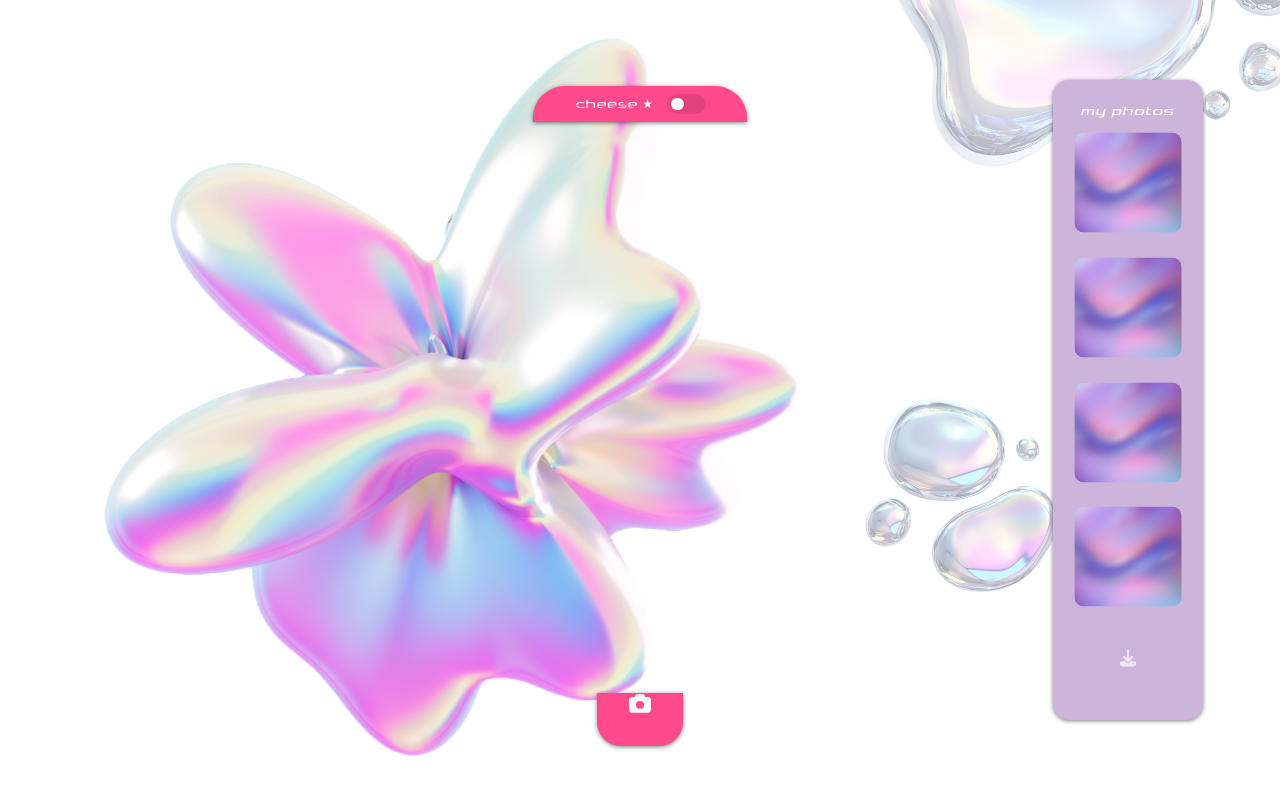
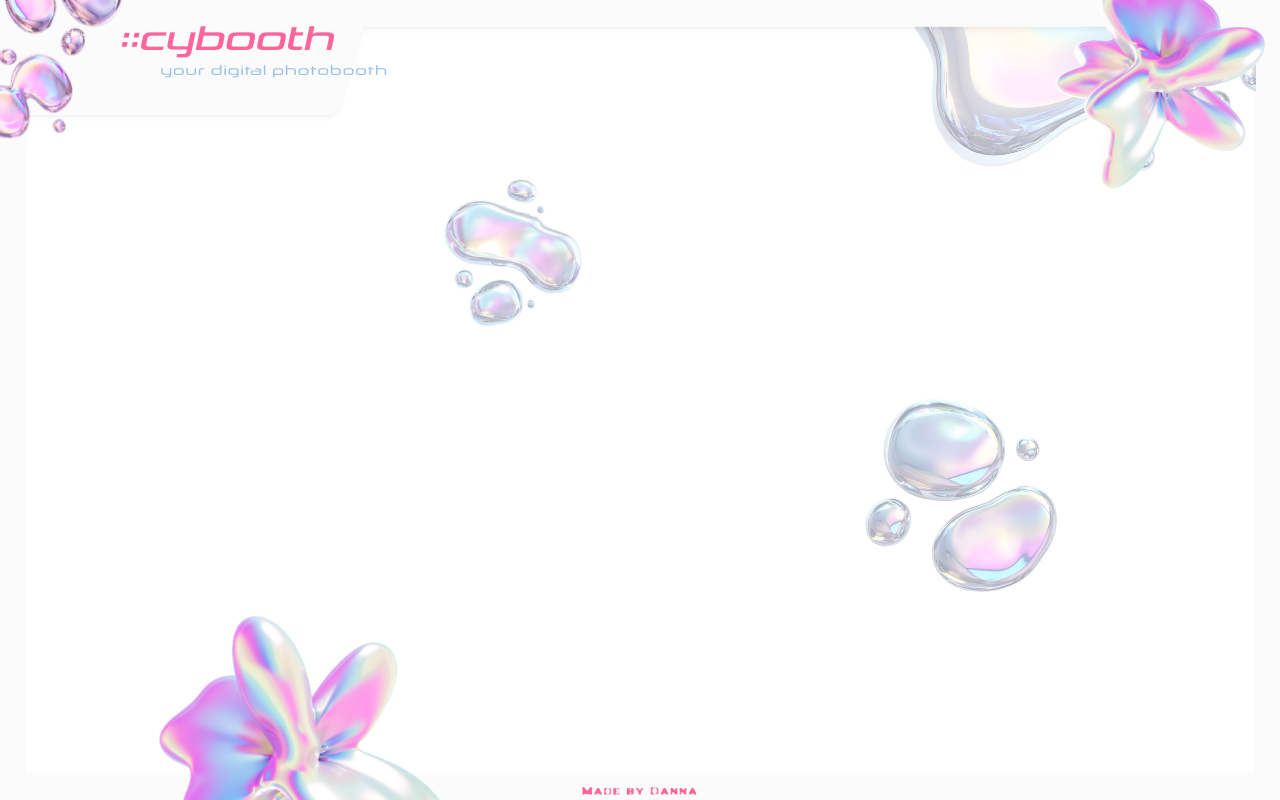
Before and after one commit to derrrna/project-cybooth, a React (Vite) app in the folder cybooth/: page /photobooth in a window 1280 px wide. Built offline with nearby package versions, Linux system fonts and the light colour scheme; no server answers.

Commit message:
logo border fixed
Fixed logoborder positioning

```diff
--- a/cybooth/src/components/LogoBorder.tsx
+++ b/cybooth/src/components/LogoBorder.tsx
@@ -1,35 +1,35 @@
+/**
+ * Border component for Photobooth and Editor Pages.
+ * @constructor
+ *
+ * TODO make mobile responsive
+ */
 export default function LogoBorder(){
     return (
-        <div className={'flex'}>
+        <div className={'flex relative w-screen h-screen'}>
 
-            <div className={'w-screen h-screen overflow-hidden relative z-[13] flex flex-col items-start'}>
-                {/* TODO resizing*/ }
-                <img className={'scale-50 top-[50%] right-[25%]'} src={'logoborder/chromix_12.svg'}/>
-                <img className={'scale-50 top-[30%] -translate-x-2/5'} src={'logoborder/chromix_28.svg'}/>
-            </div>
+            {/* Chromix Blobs Near Logo - Visible for all screens */}
+            <img className={'w-screen h-screen absolute z-[13] scale-[25%] -top-[50%] right-[45%]'}
+                 src={'logoborder/chromix_12.svg'} aria-hidden={true} alt={""}/>
+            <img className={'w-screen h-screen absolute z-[13] scale-[20%] -top-[38%] -left-[48%]'}
+                 src={'logoborder/chromix_28.svg'} aria-hidden={true} alt={""}/>
 
-            <div className="w-screen h-screen overflow-hidden absolute z-[11]">
-                {/* A different svg will load based on the breakpoint.*/}
-                <img
-                    className="w-screen h-screen z-[11] absolute hidden lg:block"
-                    src="/logoborder/lg_border.svg"
-                    alt="Logo Border"
-                />
+            {/* WHITE BORDER */}
 
-                <img
-                    className="w-screen h-screen z-[11] absolute hidden md:block lg:hidden"
-                    src="/logoborder/md_border.svg"
-                    alt="Logo Border"
-                />
+            {/* Large Screens*/}
+            <img className={"w-screen h-screen z-[11] absolute hidden lg:block"}
+                src={"/logoborder/lg_border.svg"} aria-hidden={true} alt={""}/>
 
-                <img
-                    className="w-screen h-screen z-[11] absolute block md:hidden"
-                    src="/logoborder/sm_border.svg"
-                    alt="Logo Border"
-                />
-            </div>
+            {/* Medium Screens */}
+            <img className={"w-screen h-screen z-[11] absolute hidden md:block lg:hidden"}
+                src={"/logoborder/md_border.svg"} aria-hidden={true} alt={""}/>
 
-            <div className={'w-screen h-screen overflow-hidden absolute z-[12] flex flex-col '}>
+            {/* Small Screens */}
+            <img className={"w-screen h-screen z-[11] absolute block md:hidden"}
+                src={"/logoborder/sm_border.svg"} aria-hidden={true} alt={""}/>
+
+            {/* TEXT CONTENT */}
+            <div className={'w-screen h-screen absolute z-[12] flex flex-col '}>
                 <h1 className={'font-Vipna text-[#FF659D] text-md pl-18 pt-1.5 sm:text-3xl sm:pl-14 sm:pt-2.5 lg:text-4xl lg:pl-30 lg:pt-5'}>::cybooth</h1>
                 <h2 className={'font-neuropol-x text-[#98C2E9] hidden lg:block lg:text-sm lg:pl-40'}> your digital photobooth</h2>
                 <h3 className={'self-center text-xs sm:text-md mt-auto font-ledlight text-[#FF659D] tracking-widest'}>Made by Danna</h3>
--- a/cybooth/src/pages/Photobooth.tsx
+++ b/cybooth/src/pages/Photobooth.tsx
@@ -1,4 +1,3 @@
-import DynamicImage from "../components/DynamicImage.tsx";
 import Webcam from 'react-webcam';
 import {useState, useRef, useEffect} from "react";
 import PhotoPreview from "../components/PhotoPreview.tsx";
@@ -7,13 +6,11 @@
 import { motion } from "motion/react";
 
 /**
- * Photobooth Page.
+ * Photobooth Page Component
  */
 export default function Photobooth() {
 
-    /**
-     * The current total number of photos.
-     */
+     // The current total number of photos.
     const [totalNumPhotos, setTotalNumPhotos] = useState(0)
 
     /**
@@ -97,37 +94,36 @@
             animate={{ opacity: 1 }}
             transition={{ duration: 2.0, ease: "easeIn"}}
         >
-            {/* Background Accessories - visible for all screens */}
+            {/* BACKGROUND SECTION */}
+
+            {/* Chromix Blobs - Visible for all screens */}
             <img src={'background/chromix_29.png'} aria-hidden={true} alt={""}
                  className={'absolute opacity-40 lg:scale-[45%] lg:left-[35%] lg:-top-[85%] lg:rotate-10'}/>
 
-            {/* Background Accessories - visible for laptop only */}
+            {/* Chromix Blobs - Visible for laptop only */}
             <img src={'background/chromix_40.png'} aria-hidden={true} alt={""}
                  className={'absolute hidden opacity-50 lg:block lg:scale-[15%] lg:-bottom-[12%] lg:right-[10%]'} />
-
             <img src={'background/chromix_28.png'} aria-hidden={true} alt={""}
                  className={'absolute hidden opacity-45 lg:block lg:scale-[20%] lg:left-[25%] lg:-top-[18%]'} />
-
             <img src={'background/chromix_34.png'} aria-hidden={true} alt={""}
                  className={'hidden absolute opacity-40 lg:block lg:scale-[45%] lg:right-[30%] lg:-top-[35%]'} />
 
-            {/* Flower Layer - visible for all screens */}
+            {/* Flowers - Visible for all screen */}
+            <div className={"w-full h-full absolute flex overflow-hidden"}>
+                <motion.img
+                    src={"background/Flower1.png"} aria-hidden={true} alt={""}
+                    initial={{ scale: 0.4 }} whileHover={{ scale: 0.48 }} transition={{ duration: 0.3, ease: "easeOut" }}
+                    className={'z-[20] rotate-90 translate-y-4/9 -translate-x-2/5 lg:-translate-x-1/6 object-contain'}
+                />
+                <motion.img
+                    src={"background/Flower1.png"} aria-hidden={true} alt={""}
+                    initial={{ scale: 0.3 }} whileHover={{ scale: 0.4 }} transition={{ duration: 0.3, ease: "easeOut" }}
+                    className={'z-[20] -rotate-85 lg:rotate-180 -translate-y-5/11 -translate-x-5/8 lg:-translate-y-2/5 ' +
+                                  'lg:-translate-x-4/9 xl:-translate-x-2/9 object-contain'}/>
+            </div>
 
-            {/*<div className={"w-full h-full absolute flex overflow-hidden"}>*/}
-            {/*    <DynamicImage imageSource={"background/Flower1.png"}*/}
-            {/*                  imageStyle={'z-[20] rotate-90 translate-y-4/9 -translate-x-2/5 lg:-translate-x-1/6 object-contain'}*/}
-            {/*                  scaleUp={'lg:scale-45 md:scale-35 scale-50'} originalScale={'lg:scale-40 md:scale-30 scale-40'}/>*/}
-            {/*    <DynamicImage imageSource={"background/Flower1.png"}*/}
-            {/*                  imageStyle={'z-[20] -rotate-85 lg:rotate-180 -translate-y-5/11 -translate-x-5/8 lg:-translate-y-2/5 ' +*/}
-            {/*                      'lg:-translate-x-4/9 xl:-translate-x-2/9 object-contain'}*/}
-            {/*                  scaleUp={'lg:scale-40 md:scale-45 scale-60'} originalScale={'lg:scale-30 md:scale-40 scale-50'}/>*/}
-            {/*</div>*/}
-
-            <motion.img src={'background/Flower1.png'} aria-hidden={true} alt={""} whileHover={{scale:1.2}} initial={{scale:1.0}}
-                className={'absolute'}/>
-
-            {/* logo logoborder background - visible on both mobile and laptop TODO resize*/}
-            {/*<LogoBorder/>*/}
+            {/* LOGO BORDER */}
+            <LogoBorder/>
 
             {/* content layer */}
             <div className={'w-full h-full absolute flex flex-col overflow-hidden justify-center items-center'}>
```
Also changed, not shown: cybooth/src/pages/Landing.tsx (+10 -7 lines).
